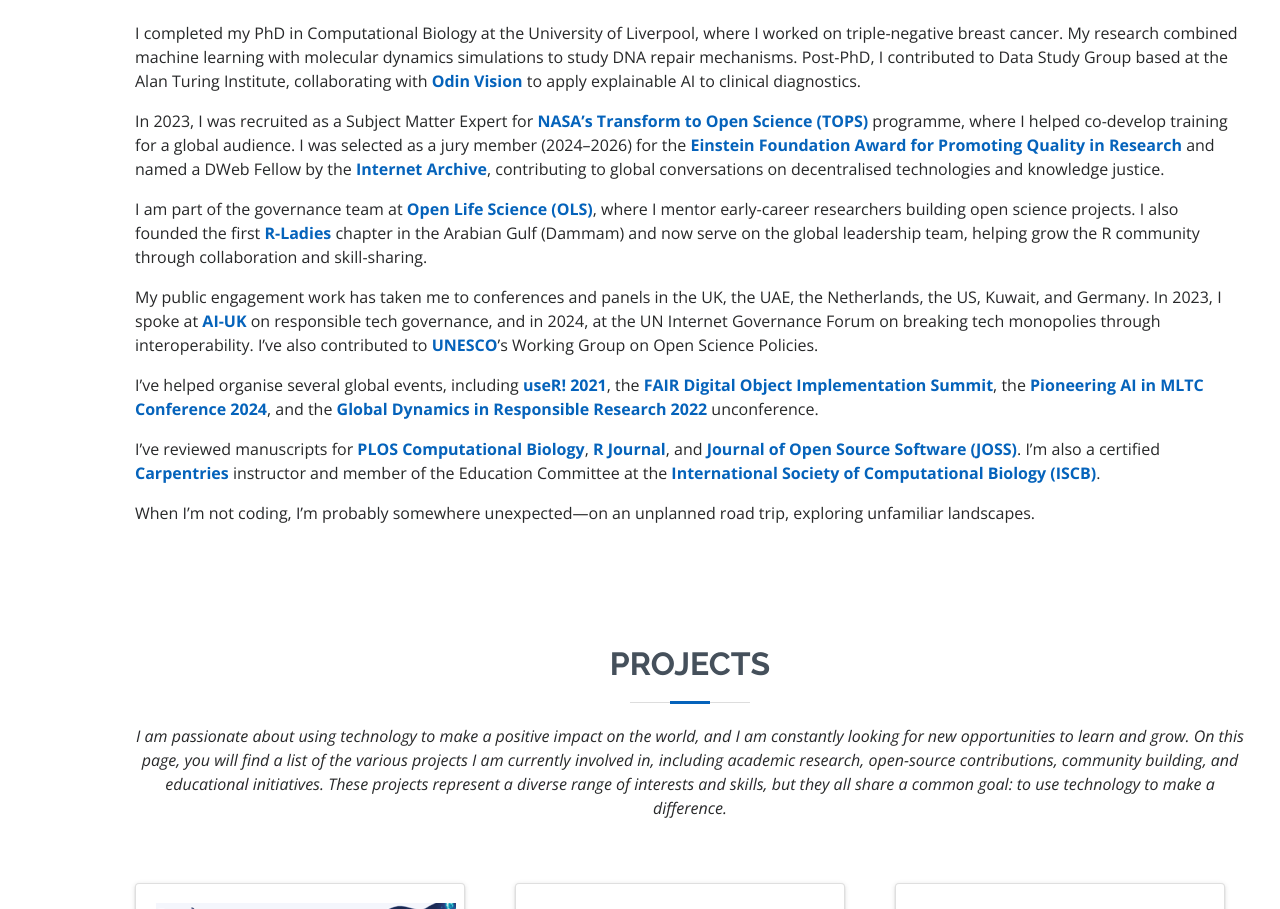
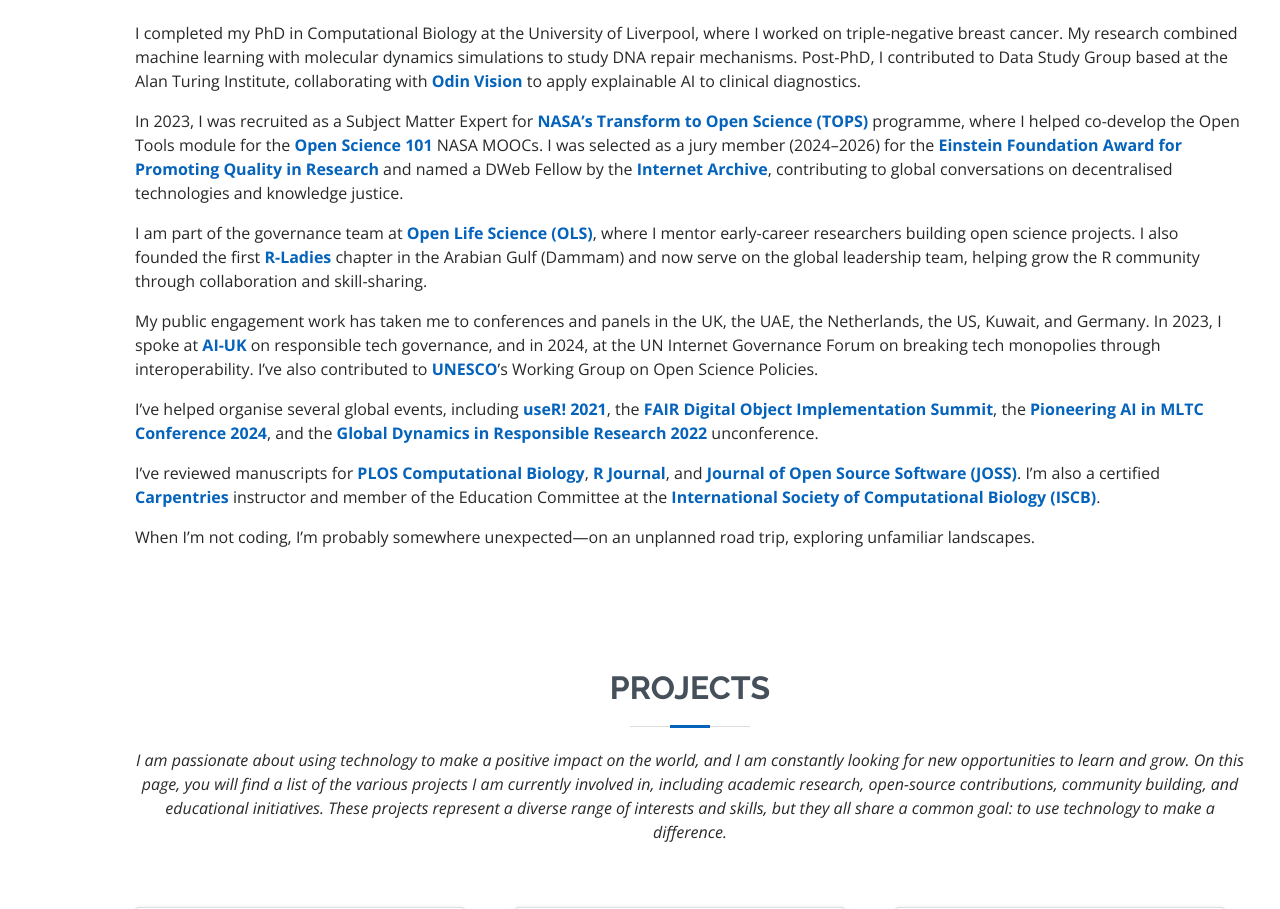
Before and after one commit to BatoolMM/Batool, a plain HTML site: page index.html in a window 1280 px wide. Shown: the part 1587-2496 px from the top of the page. Drawn offline with nearby package versions, Linux system fonts and the light colour scheme.

Commit message:
Update index.html

```diff
--- a/index.html
+++ b/index.html
@@ -154,9 +154,8 @@
           </p>
 
           <p>
-            In 2023, I was recruited as a Subject Matter Expert for <a href="https://science.nasa.gov/open-science/transform-to-open-science"><b>NASA’s Transform to Open Science (TOPS)</b></a> programme, where I helped co-develop training for a global audience. I was selected as a jury member (2024–2026) for the <a href="https://www.einsteinfoundation.de/award/"><b>Einstein Foundation Award for Promoting Quality in Research</b></a> and named a DWeb Fellow by the <a href="https://www.archive.org/"><b>Internet Archive</b></a>, contributing to global conversations on decentralised technologies and knowledge justice.
+       In 2023, I was recruited as a Subject Matter Expert for <a href="https://science.nasa.gov/open-science/transform-to-open-science"><b>NASA’s Transform to Open Science (TOPS)</b></a> programme, where I helped co-develop the Open Tools module for the <a href="https://science.nasa.gov/open-science/os101/"><b>Open Science 101</b></a> NASA MOOCs. I was selected as a jury member (2024–2026) for the <a href="https://www.einsteinfoundation.de/award/"><b>Einstein Foundation Award for Promoting Quality in Research</b></a> and named a DWeb Fellow by the <a href="https://www.archive.org/"><b>Internet Archive</b></a>, contributing to global conversations on decentralised technologies and knowledge justice.
           </p>
-
           <p>
             I am part of the governance team at <a href="https://openlifesci.org/"><b>Open Life Science (OLS)</b></a>, where I mentor early-career researchers building open science projects. I also founded the first <a href="https://rladies.org/"><b>R-Ladies</b></a> chapter in the Arabian Gulf (Dammam) and now serve on the global leadership team, helping grow the R community through collaboration and skill-sharing.
           </p>
```
